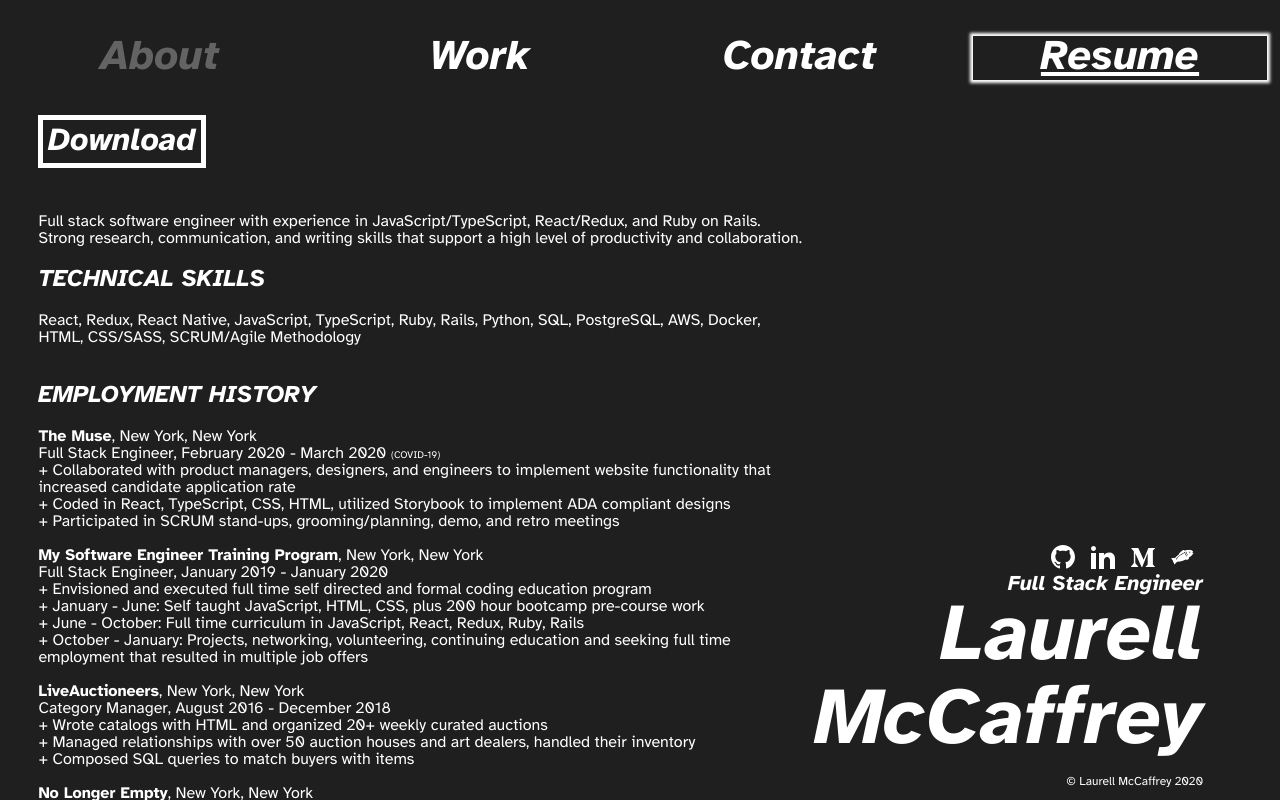
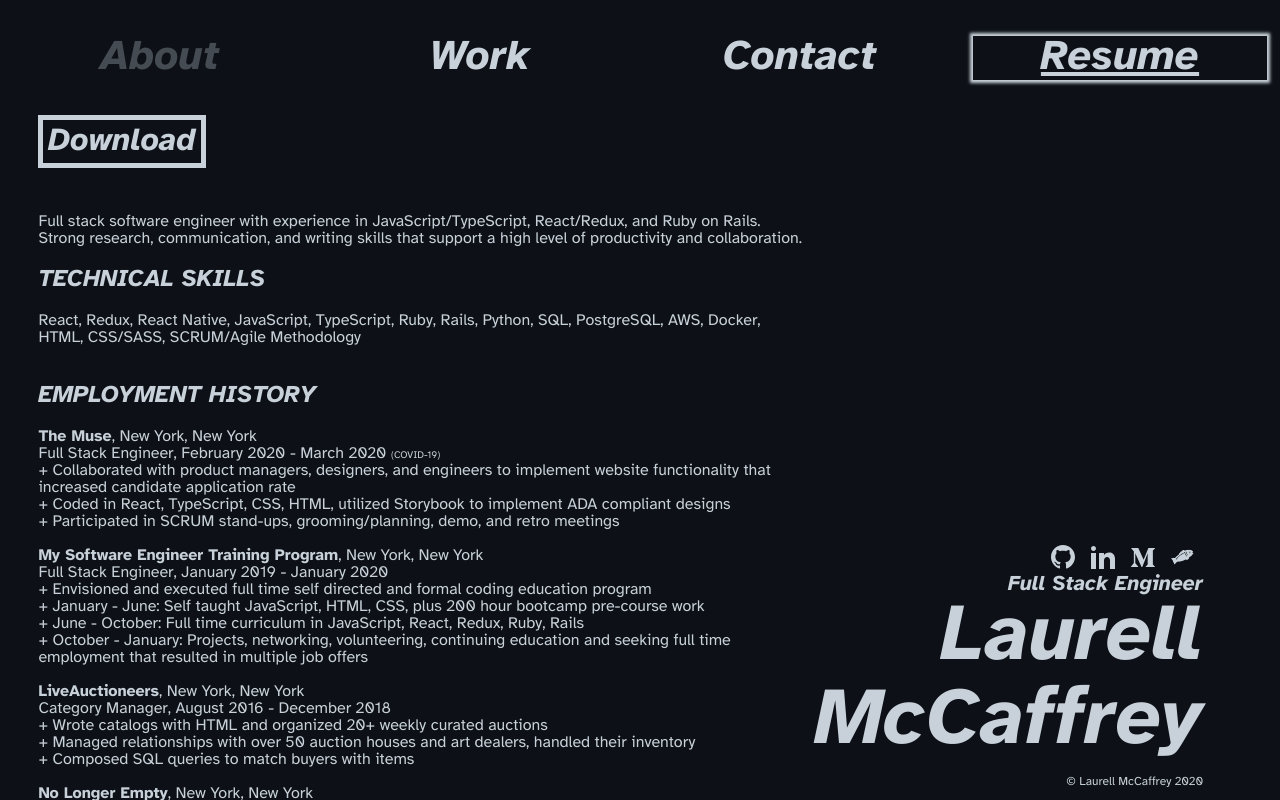
Before and after one commit to lgm527/me, a React (Create React App) app: page / in a window 1280 px wide. Both pictures are taken after a click on the button "Resume". Shown: the top 800 px of the page. Built offline with nearby package versions, Linux system fonts and the light colour scheme; a web font is replaced by a local one.

Commit message:
font color and background color updated

```diff
--- a/src/style/App.css
+++ b/src/style/App.css
@@ -10,7 +10,7 @@
   grid-template-columns: repeat(auto-fit, minmax(75px, 1fr));
   grid-template-rows: repeat(1, 50px);
   font-size: calc(1px + 2.5vmin);
-  color: white;
+  color: #c8d1d9;
 }
 
 .App-header > .btn {
@@ -25,11 +25,11 @@
 }
 
 :focus > .btn_content {
-  box-shadow: 0 0 3px 3px white;
+  box-shadow: 0 0 3px 3px #c8d1d9;
 }
 
 :focus > .btn_content_reversed {
-  box-shadow: 0 0 3px 3px black;
+  box-shadow: 0 0 3px 3px #0d1117;
 }
 
 .btn:focus,
@@ -77,19 +77,18 @@
   float: right;
 }
 
-.social {
-  -webkit-filter: invert(100%); /* safari 6.0 - 9.0 */
-  filter: invert(100%);
+.social > a {
+  padding: .5em;
 }
 
-.social > a {
-  padding: .5em;
+.social > a > svg > path {
+  fill: #c8d1d9;
 }
 
 .name, .name:hover {
   font-size: 10vmin;
   cursor: default;
-  color: white;
+  color: #c8d1d9;
   opacity: 1;
   margin-top: 0px;
   margin-bottom: 0px;
@@ -98,7 +97,7 @@
 #title, #title:hover {
   font-size: calc(5px + 2vmin);
   cursor: default;
-  color: white;
+  color: #c8d1d9;
   opacity: 1;
   margin-top: 0px;
   margin-bottom: 0px;
--- a/src/style/Contact.css
+++ b/src/style/Contact.css
@@ -16,17 +16,17 @@ input[type=text], input[type=email], textarea {
 
 input[type=text]:focus {
   outline: none;
-  box-shadow: 0 0 3px 3px white;
+  box-shadow: 0 0 3px 3px #c8d1d9;
 }
 
 input[type=email]:focus {
   outline: none;
-  box-shadow: 0 0 3px 3px white;
+  box-shadow: 0 0 3px 3px #c8d1d9;
 }
 
 textarea:focus {
   outline: none;
-  box-shadow: 0 0 3px 3px white;
+  box-shadow: 0 0 3px 3px #c8d1d9;
 }
 
 label {
@@ -35,8 +35,8 @@ label {
 
 input[type=submit] {
   background: none;
-  color: white;
-  border: 5px solid white;
+  color: #c8d1d9;
+  border: 5px solid #c8d1d9;
   padding: 5px;
   font: inherit;
   cursor: pointer;
@@ -54,12 +54,12 @@ input[type=submit]:hover {
 
 input[type=submit]:focus {
   outline: none;
-  box-shadow: 0 0 3px 3px white;
+  box-shadow: 0 0 3px 3px #c8d1d9;
 }
 
 #anotherOne {
-  color: white;
-  border: 5px solid white;
+  color: #c8d1d9;
+  border: 5px solid #c8d1d9;
   padding: 5px;
   cursor: pointer;
   text-decoration: none;
--- a/src/style/Resume.css
+++ b/src/style/Resume.css
@@ -8,7 +8,7 @@
 
 a {
   text-decoration: underline;
-  color: white;
+  color: #c8d1d9;
 }
 
 a:hover {
@@ -19,18 +19,18 @@ a:hover {
 
 p > a:focus {
   outline: none;
-  box-shadow: 0 0 3px 3px white;
+  box-shadow: 0 0 3px 3px #c8d1d9;
 }
 
 #download {
-  border: 5px solid white;
+  border: 5px solid #c8d1d9;
   padding: 5px;
   text-decoration: none;
 }
 
 #download:focus {
   outline: none;
-  box-shadow: 0 0 3px 3px white;
+  box-shadow: 0 0 3px 3px #c8d1d9;
 }
 
 #covid {
--- a/src/style/index.css
+++ b/src/style/index.css
@@ -47,8 +47,8 @@ body {
   font-family: 'Atkinson Hyperlegible', sans-serif;
   -webkit-font-smoothing: antialiased;
   -moz-osx-font-smoothing: grayscale;
-  color: white;
-  background: #1f1f1f;
+  color: #c8d1d9;
+  background: #0d1117;
 }
 
 h1, h2, h3 {
```
Also changed, not shown: src/assets/fish.svg.
